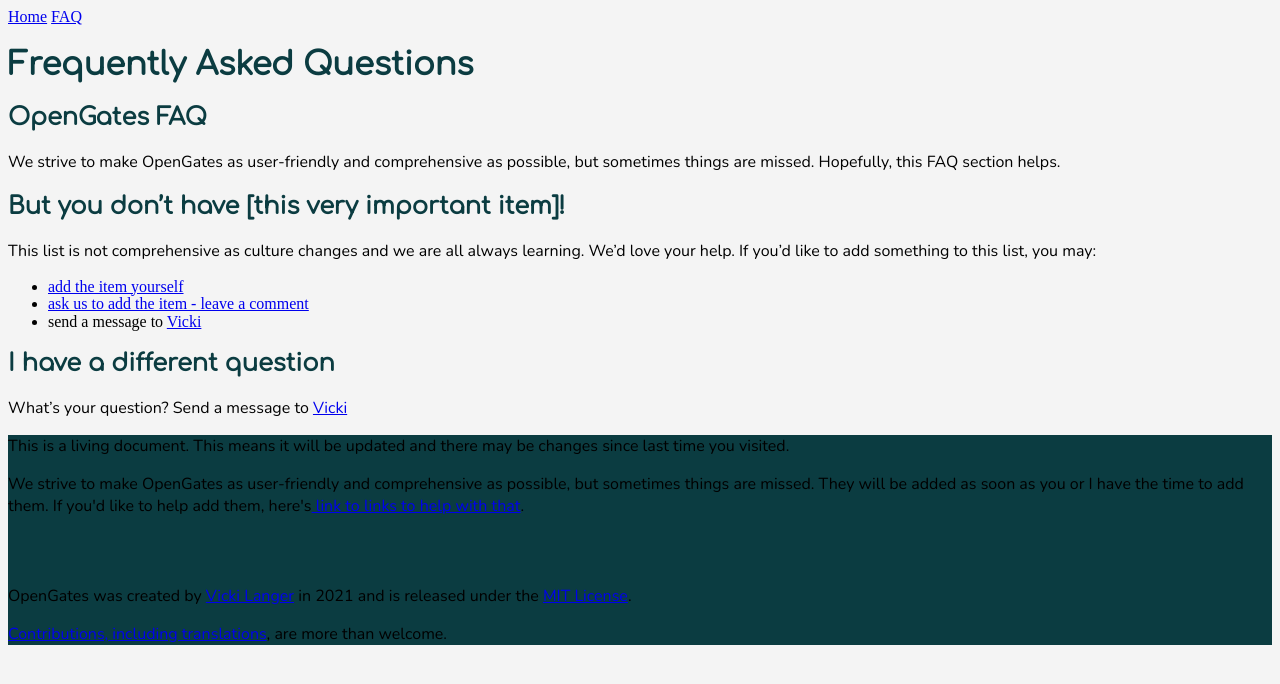
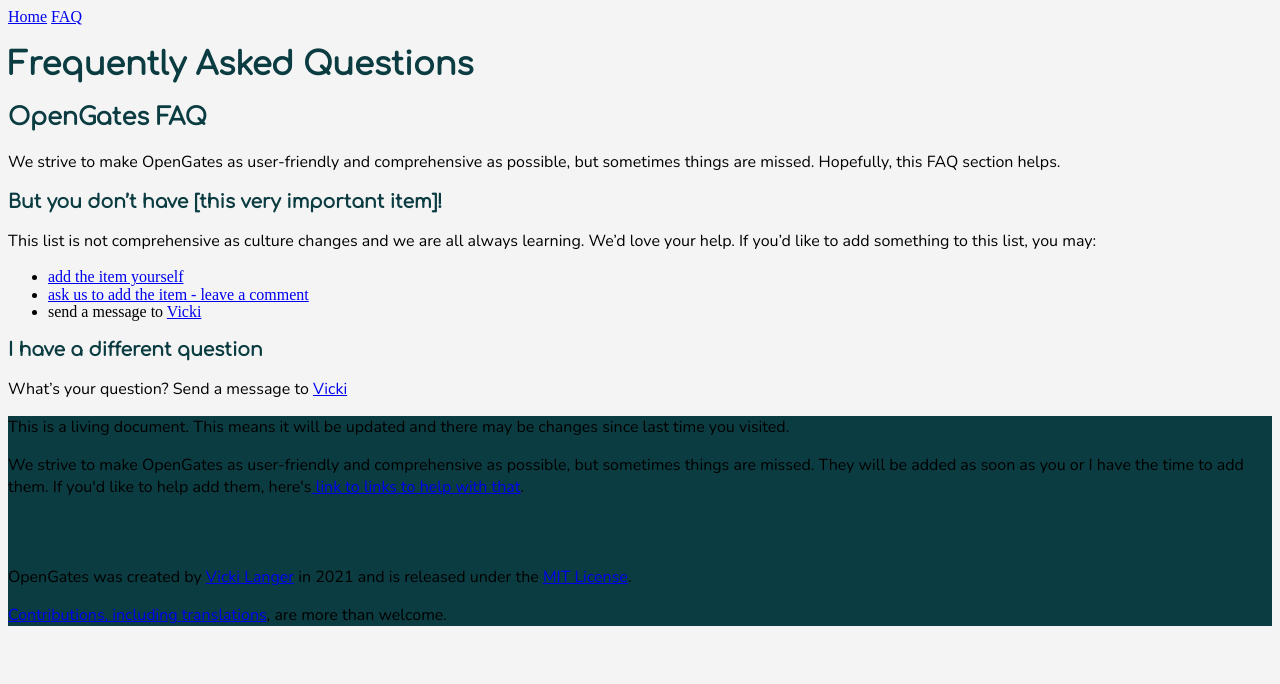
Before and after one commit to VickiLanger/OpenGates, a Jekyll site: the page built from site/faq.md, in a window 1280 px wide. Shown: the top 684 px of the page. Built offline with Jekyll 4.4.1, drawn with Linux system fonts in a browser that asks for light colours.

Commit message:
remove extra h1

```diff
--- a/site/faq.md
+++ b/site/faq.md
@@ -4,16 +4,16 @@ title: Frequently Asked Questions
 permalink: /faq/
 ---
 
-# OpenGates FAQ
+## OpenGates FAQ
 We strive to make OpenGates as user-friendly and comprehensive as possible, but sometimes things are missed. Hopefully, this FAQ section helps.
 
-## But you don't have [this very important item]!
+### But you don't have [this very important item]!
 This list is not comprehensive as culture changes and we are all always learning. We'd love your help. If you'd like to add something to this list, you may:
 - [add the item yourself](https://github.com/VickiLanger/OpenGates/issues/1)
 - [ask us to add the item - leave a comment](https://github.com/VickiLanger/OpenGates/issues/1)
 - send a message to
 [Vicki](https://twitter.com/messages/compose?recipient_id=703775726365966336&text=Can%20you%20add%20this%20to%20the%20AntiGatekeeping%20checklist:%C2%A0)
 
-## I have a different question
+### I have a different question
 What's your question? Send a message to
 [Vicki](https://twitter.com/messages/compose?recipient_id=703775726365966336&text=Question%20about%20AntiGatekeeping%20checklist:%C2%A0)
```
